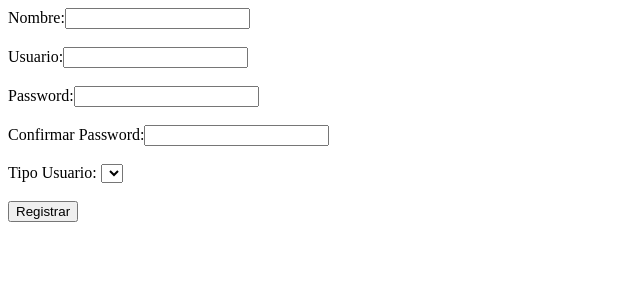
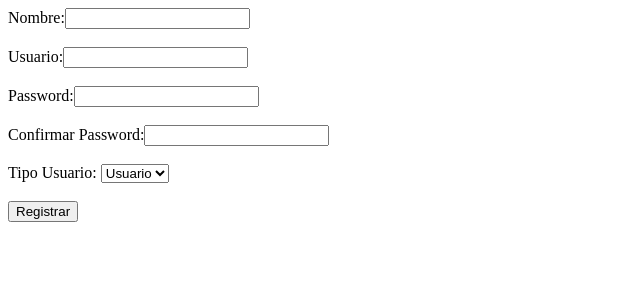
Before and after one commit to andressan95/Administracion-DB, a PHP site: page /registrousuario.php in a window 1280 px wide. Shown: the top 300 px of the page, without its empty margins (0-640 px from the left). Run offline with PHP 8.4, Linux system fonts and the light colour scheme; data comes from the database, SQL or seed files in the repository; data that the repository does not hold is empty.

Commit message:
Editado 02/09/2016

```diff
--- a/registrousuario.php
+++ b/registrousuario.php
@@ -120,7 +120,7 @@
 			<div><label>Tipo Usuario:</label>
                             <select id="tipo_usuario" name="tipo_usuario">
 					<?php while($row = $result->fetch_assoc()){ ?>
-                                <option value="<?php echo $row[2]; ?>" selected="selected " ><?php echo $row[2]; ?></option>
+                                <option value="Usuario" selected="selected" disabled="" >Usuario</option>
 					<?php }?>
 				</select>
 			</div>
```
